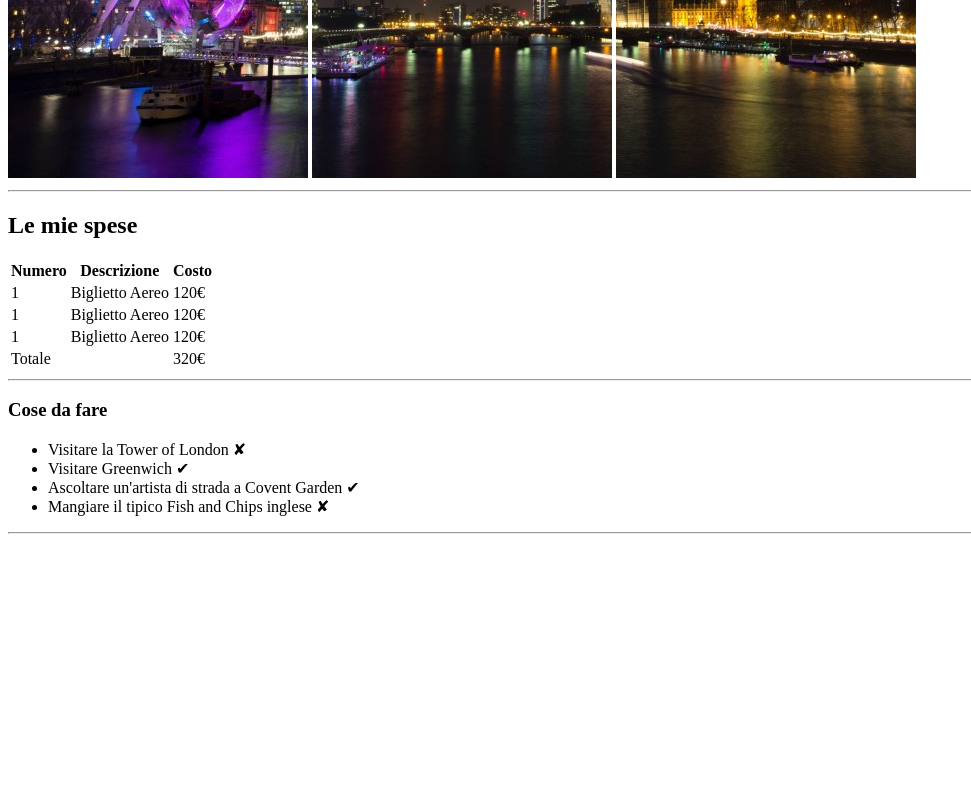
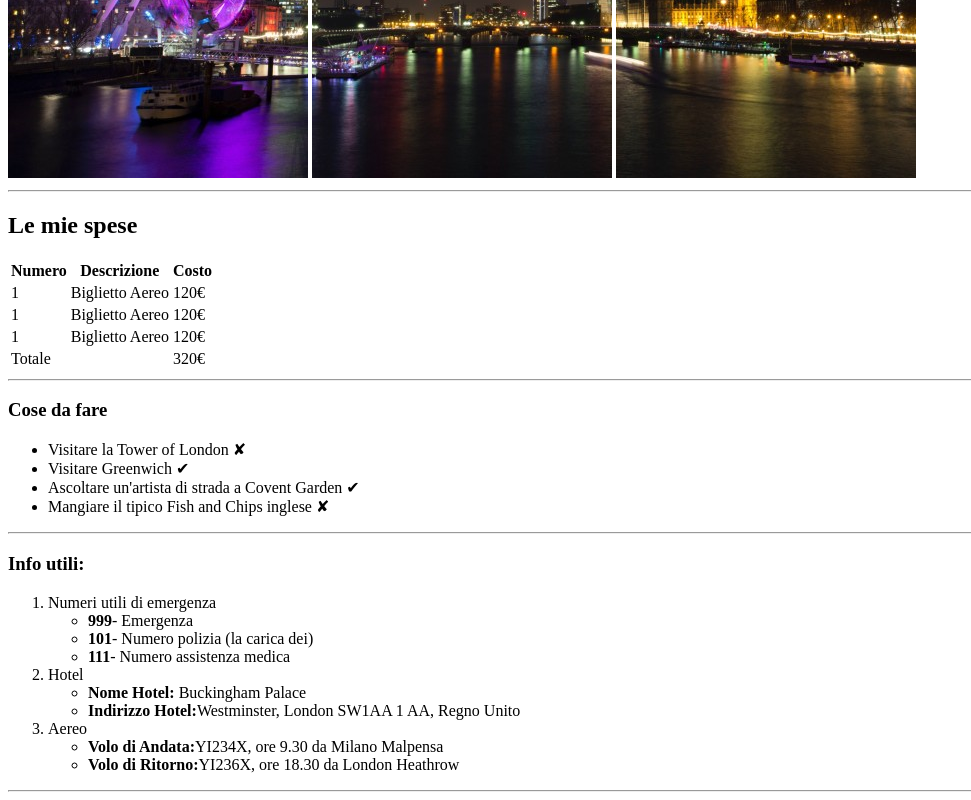
Before and after one commit to Vituz/html-london-trip, a plain HTML site: page index.html in a window 1280 px wide. Shown: the part 489-1289 px from the top of the page, without its empty margins (0-971 px from the left). Before the commit the page ends 1031 px from the top, so only its background shows below. Drawn offline with Linux system fonts and the light colour scheme.

Commit message:
Sezione Info Completata

```diff
--- a/index.html
+++ b/index.html
@@ -74,6 +74,37 @@
         </section>
         <!-- /To Do List -->
 
+        <!-- Info -->
+        <section>
+            <h3>Info utili:</h3>
+            <ol>
+                <li>
+                    Numeri utili di emergenza
+                    <ul>
+                        <li><strong>999</strong>- Emergenza</li>
+                        <li><strong>101</strong>- Numero polizia (la carica dei)</li>
+                        <li><strong>111</strong>- Numero assistenza medica</li>
+                    </ul>
+                </li>
+                <li>
+                    Hotel
+                    <ul>
+                        <li><strong>Nome Hotel:</strong> Buckingham Palace</li>
+                        <li><strong>Indirizzo Hotel:</strong>Westminster, London SW1AA 1 AA, Regno Unito</li>
+                    </ul>
+                </li>
+                <li>
+                    Aereo
+                    <ul>
+                        <li><strong>Volo di Andata:</strong>YI234X, ore 9.30 da Milano Malpensa</li>
+                        <li><strong>Volo di Ritorno:</strong>YI236X, ore 18.30 da London Heathrow</li>
+                    </ul>
+                </li>
+            </ol>
+            <hr>
+        </section>
+        <!-- /Info -->
+
     </main>
 
 </body>
```
